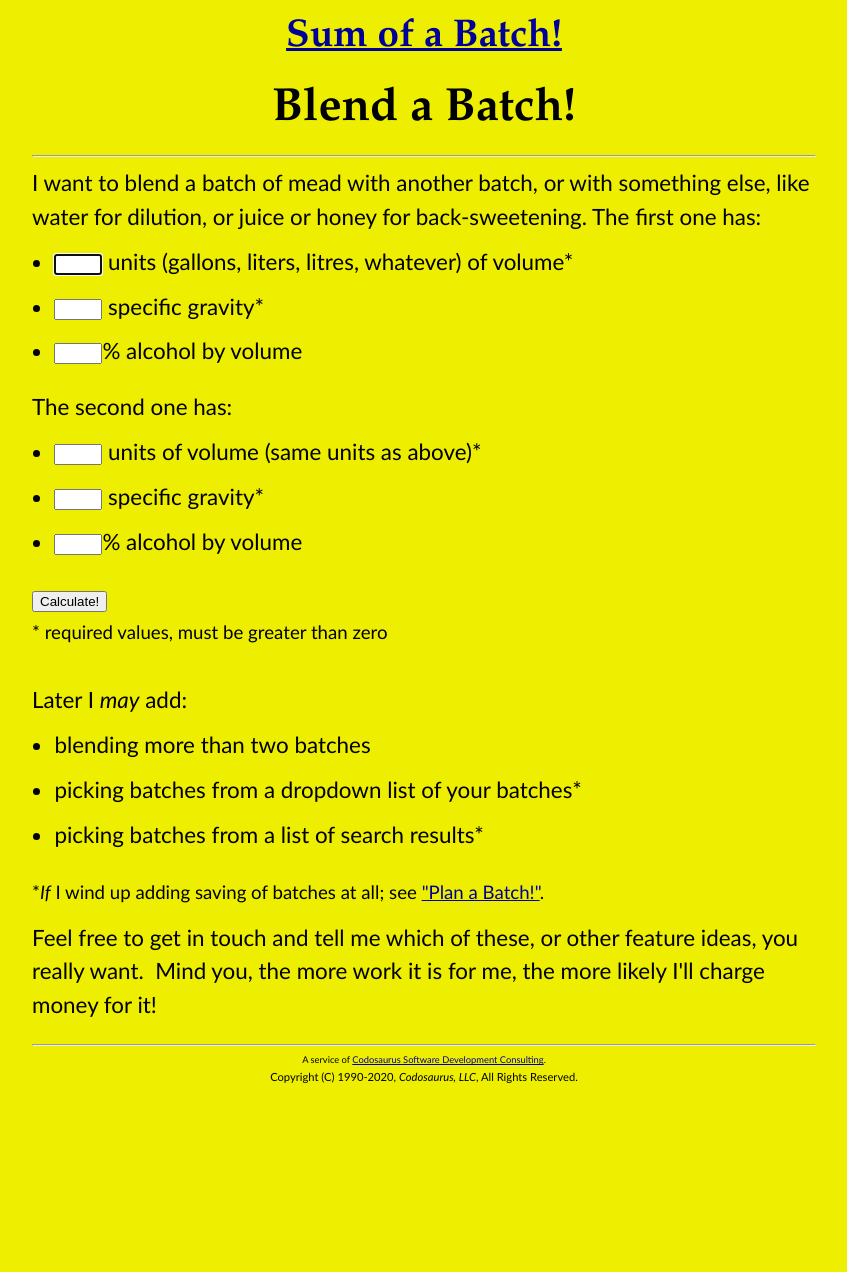
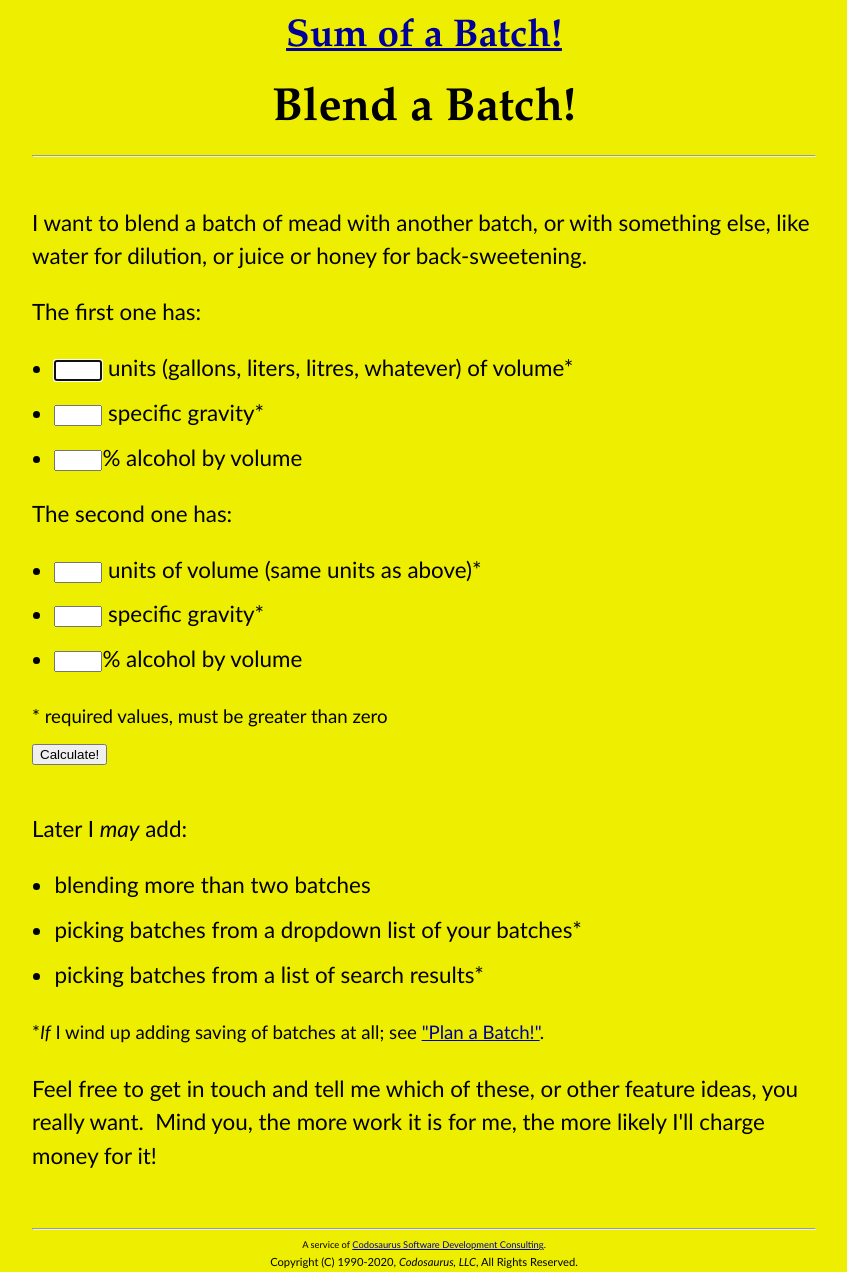
Before and after one commit to CodosaurusLLC/CodosaurusLLC.github.io, a Jekyll site: the page built from sum-of-a-batch/blend.html, in a window 1280 px wide. Shown: the whole page, without its empty margins (216-1063 px from the left). Built offline with Jekyll 4.4.1, drawn with Linux system fonts in a browser that asks for light colours; before the commit the page ends 1087 px from its top, so only the background shows below that.

Commit message:
wrap more text in paragraphs

```diff
--- a/_layouts/sum-of-a-batch.html
+++ b/_layouts/sum-of-a-batch.html
@@ -19,9 +19,11 @@
     </header>
     <hr style="clear: both"/>
 
+    <br/>
     <main class="page-content" aria-label="Content">
       {{ content }}
     </main>
+    <br/>
 
     <footer>
       <hr/>
--- a/sum-of-a-batch/blend.html
+++ b/sum-of-a-batch/blend.html
@@ -6,11 +6,11 @@ style: sum-of-a-batch
 <script src="/assets/sum-of-a-batch/common.js" type="text/javascript"></script>
 <script src="/assets/sum-of-a-batch/blend.js" type="text/javascript"></script>
 <div>
-  I want to blend a batch of mead with another batch,
+  <p>I want to blend a batch of mead with another batch,
   or with something else,
-  like water for dilution, or juice or honey for back-sweetening.
+  like water for dilution, or juice or honey for back-sweetening.</p>
 
-  The first one has:
+  <p>The first one has:</p>
   <ul>
     <li>
       <input type="text" id="vol1" autofocus>
@@ -20,7 +20,7 @@ style: sum-of-a-batch
     <li><input type="text" id="abv1">% alcohol by volume</li>
   </ul>
 
-  The second one has:
+  <p>The second one has:</p>
   <ul>
     <li>
       <input type="text" id="vol2">
@@ -29,15 +29,16 @@ style: sum-of-a-batch
     <li><input type="text" id="sg2"> specific gravity*</li>
     <li><input type="text" id="abv2">% alcohol by volume</li>
   </ul>
+
+  <small>* required values, must be greater than zero</small><br/>
   <button onClick="mead_blend()">Calculate!</button>
-  <br/><small>* required values, must be greater than zero</small>
 </div>
 
 <br/>
 
 <div id="results"></div>
 
-Later I <i>may</i> add:
+<p>Later I <i>may</i> add:
 <ul>
   <li>blending more than two batches</li>
   <li>picking batches from a dropdown list of your batches*</li>
@@ -46,7 +47,7 @@ Later I <i>may</i> add:
 <small>
   *<i>If</i> I wind up adding saving of batches at all;
   see <a href="plan.html">"Plan a Batch!"</a>.
-</small>
+</small></p>
 
 <p>Feel free to get in touch and tell me which of these,
 or other feature ideas,
```
Also changed, not shown: sum-of-a-batch.md (+0 -1 lines), sum-of-a-batch/plan.html (+8 -7 lines).
